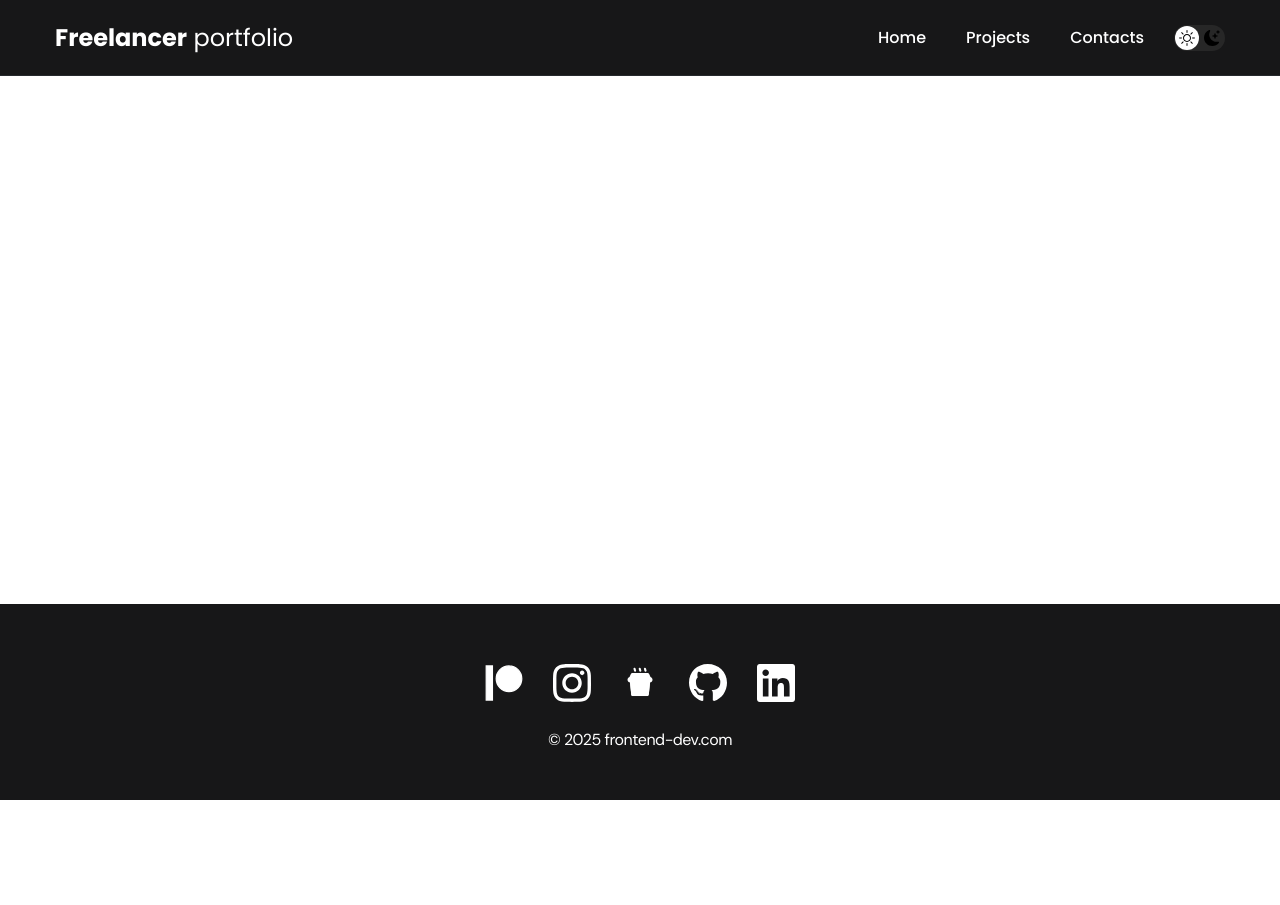
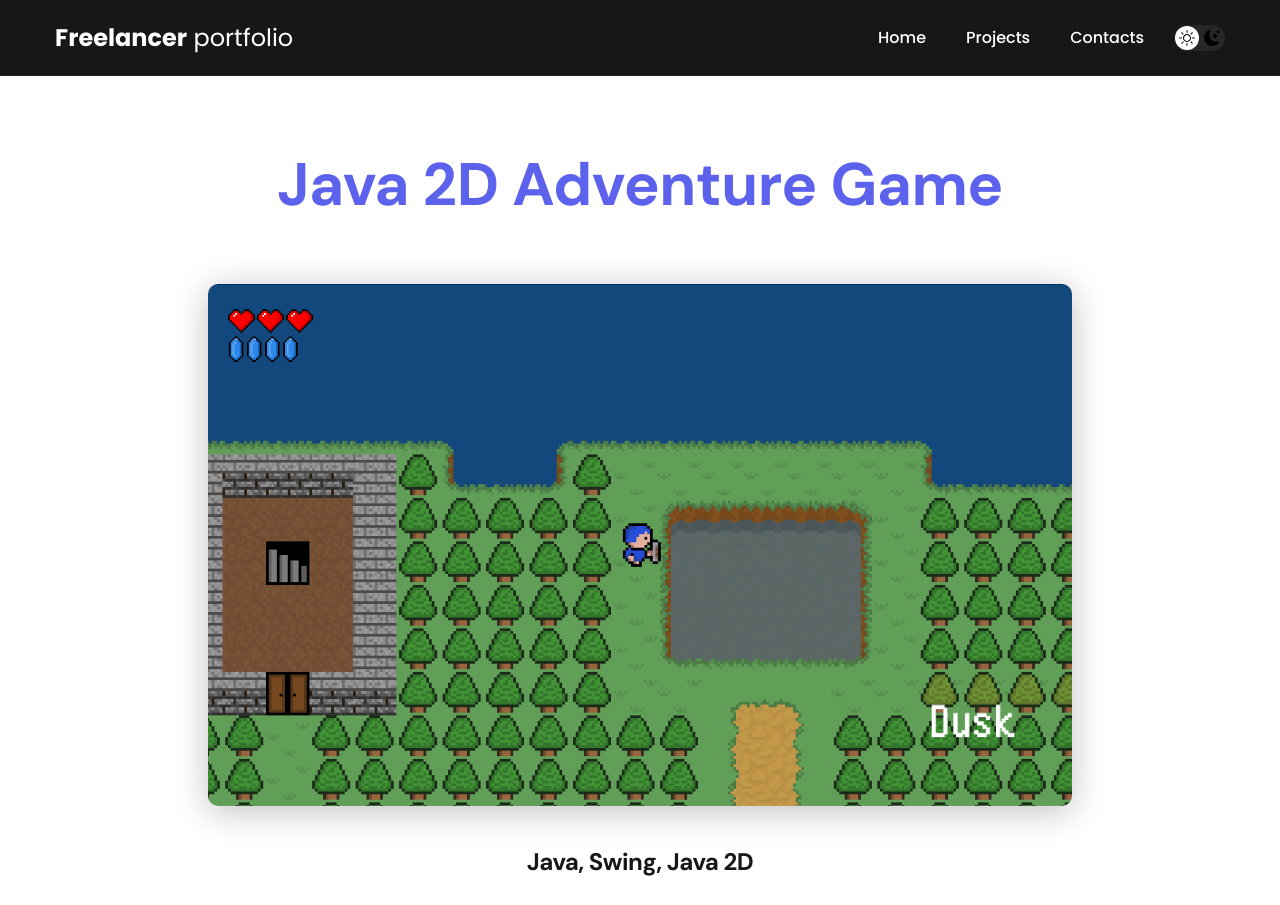
Before and after one commit to NikitaSipeykin/frilancer-portfolio, a React (Create React App) app: page /project/0 in a window 1280 px wide. Shown: the top 905 px of the page. Before the commit the page ends 800 px from the top, so only its background shows below. Built offline with nearby package versions, Linux system fonts and the light colour scheme.

Commit message:
Add project list functionality

```diff
--- a/src/App.js
+++ b/src/App.js
@@ -6,7 +6,7 @@ import Home from "./pages/Home";
 import Projects from "./pages/Projects";
 import Contacts from "./pages/Contacts";
 import Project from "./pages/Project";
-import ScrollToTop from "./utils/scrollToTop";
+import ScrollToTop from "./components/utils/scrollToTop";
 
 function App() {
   return (
@@ -19,7 +19,7 @@ function App() {
           <Route path="/" element={<Home />} />
           <Route path="/projects" element={<Projects />} />
           <Route path="/contacts" element={<Contacts />} />
-          <Route path="/project" element={<Project />} />
+          <Route path="/project/:id" element={<Project />} />
         </Routes>
 
         <Footer />
--- a/src/components/project/Project.js
+++ b/src/components/project/Project.js
@@ -1,13 +1,14 @@
 import "./style.css";
+import { NavLink } from "react-router-dom";
 
-const Project = ({title, img}) => {
+const Project = ({ title, img, index }) => {
   return (
-    <li className="project">
-      <a href="./project-page.html">
+    <NavLink to={`/project/${index}`} className="project-link">
+      <li className="project">
         <img src={img} alt={title} className="project__img" />
         <h3 className="project__title">{title}</h3>
-      </a>
-    </li>
+      </li>
+    </NavLink>
   );
 };
 
--- /dev/null
+++ b/src/components/utils/scrollToTop.js
@@ -0,0 +1,13 @@
+// src/components/utils/ScrollToTop.js
+import { useEffect } from "react";
+import { useLocation } from "react-router-dom";
+
+export default function ScrollToTop() {
+  const { pathname } = useLocation();
+
+  useEffect(() => {
+    window.scrollTo(0, 0);
+  }, [pathname]);
+
+  return null;
+}
--- a/src/helpers/ProjectsList.js
+++ b/src/helpers/ProjectsList.js
@@ -17,7 +17,7 @@ import project05big from "./../img/projects/05-big.png";
 
 const projects = [
   {
-    title: "Java 2D Advature Game",
+    title: "Java 2D Adventure Game",
     skills: "Java, Swing, Java 2D",
     img: project01,
     imgBig: project01big,
@@ -31,7 +31,7 @@ const projects = [
     gitHubLink: 'https://github.com/NikitaSipeykin/BlackJackJava',
   },
   {
-    title: "Java Spring boot web site",
+    title: "Java Spring boot website",
     skills: "Java, Sping boot, Spring security, Thymeleaf, Hybernate, PostgreSQL, Angular",
     img: project03,
     imgBig: project03big,
--- a/src/pages/Project.js
+++ b/src/pages/Project.js
@@ -1,24 +1,28 @@
 import BtnGitHub from "../components/btnGitHub/BtnGitHub";
+import { useParams } from "react-router-dom";
+import { projects } from "../helpers/ProjectsList";
 
 const Project = () => {
+  const { id } = useParams();
+  const project = projects[id];
+
   return (
     <main class="section">
       <div class="container">
         <div class="project-details">
-          <h1 class="title-1">Video service</h1>
+          <h1 class="title-1">{project.title}</h1>
 
           <img
-            src="./img/projects/02-big.jpg"
-            alt=""
+            src={project.imgBig}
+            alt={project.title}
             class="project-details__cover"
           />
 
           <div class="project-details__desc">
-            <p>Skills: React, Node.js, MongoDB</p>
+            <p>{project.skills}</p>
           </div>
 
-          <BtnGitHub link="https://github.com"/>
-
+          {project.gitHubLink && <BtnGitHub link={project.gitHubLink} />}
         </div>
       </div>
     </main>
--- a/src/pages/Projects.js
+++ b/src/pages/Projects.js
@@ -10,7 +10,7 @@ const Projects = () => {
         <h2 className="title-1">Projects</h2>
         <ul className="projects">
           {projects.map((project, index) => {
-            return <Project key={index} title={project.title} img={project.img}/>;
+            return <Project key={index} title={project.title} img={project.img} index={index} />;
           })}
         </ul>
       </div>
--- a/src/utils/scrollToTop.js
+++ /dev/null
@@ -1,12 +0,0 @@
-import { useEffect } from "react";
-import { useLocation } from "react-router-dom";
-
-export default function scrollToTop() {
-  const {pathName} = useLocation();
-
-  useEffect(() => {
-    window.scrollTo(0, 0);
-  }, [pathName]); // This effect runs once when the component mounts, scrolling to the top of the page.
-
-  return null; // This component does not render anything, it just triggers the scroll effect.
-}
```
